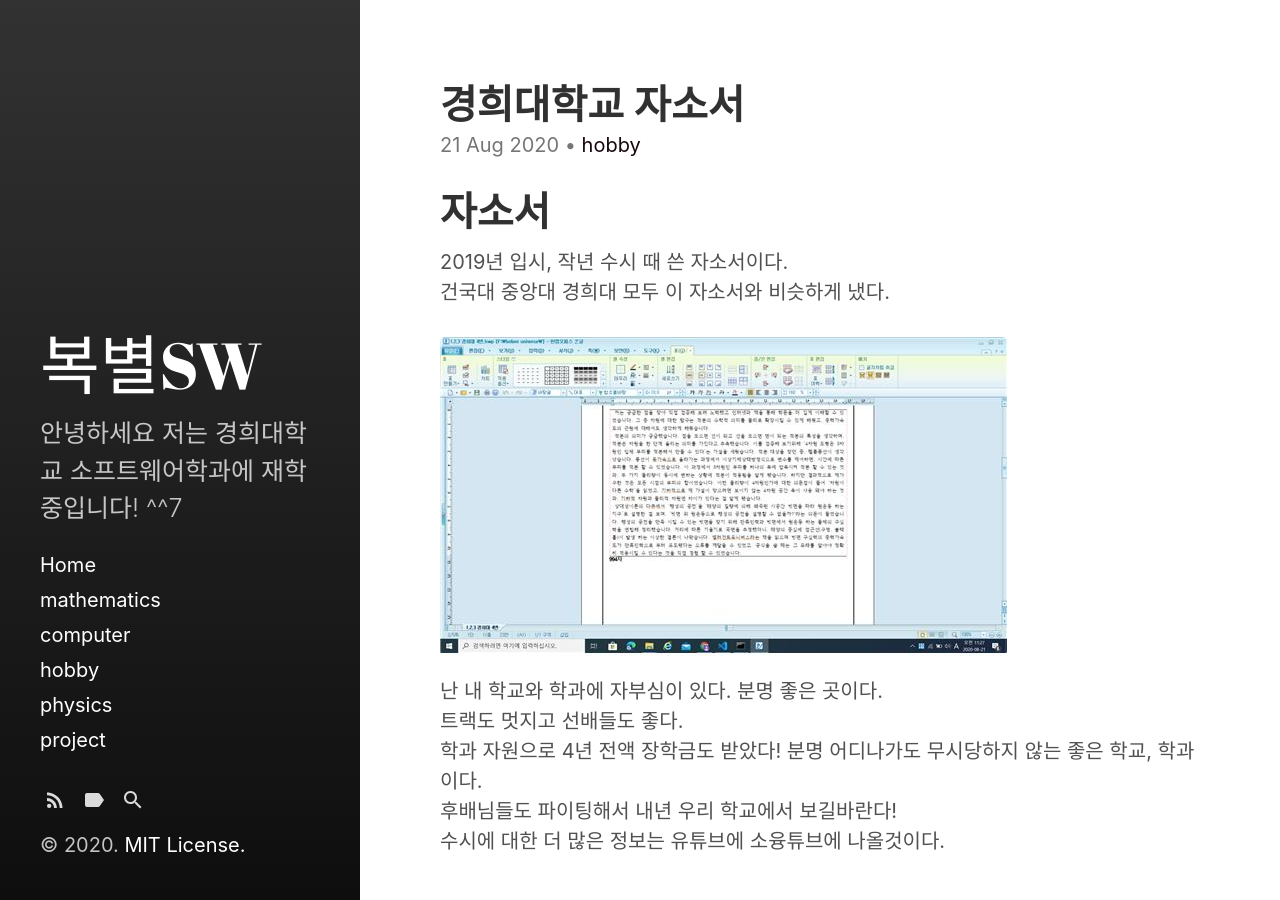
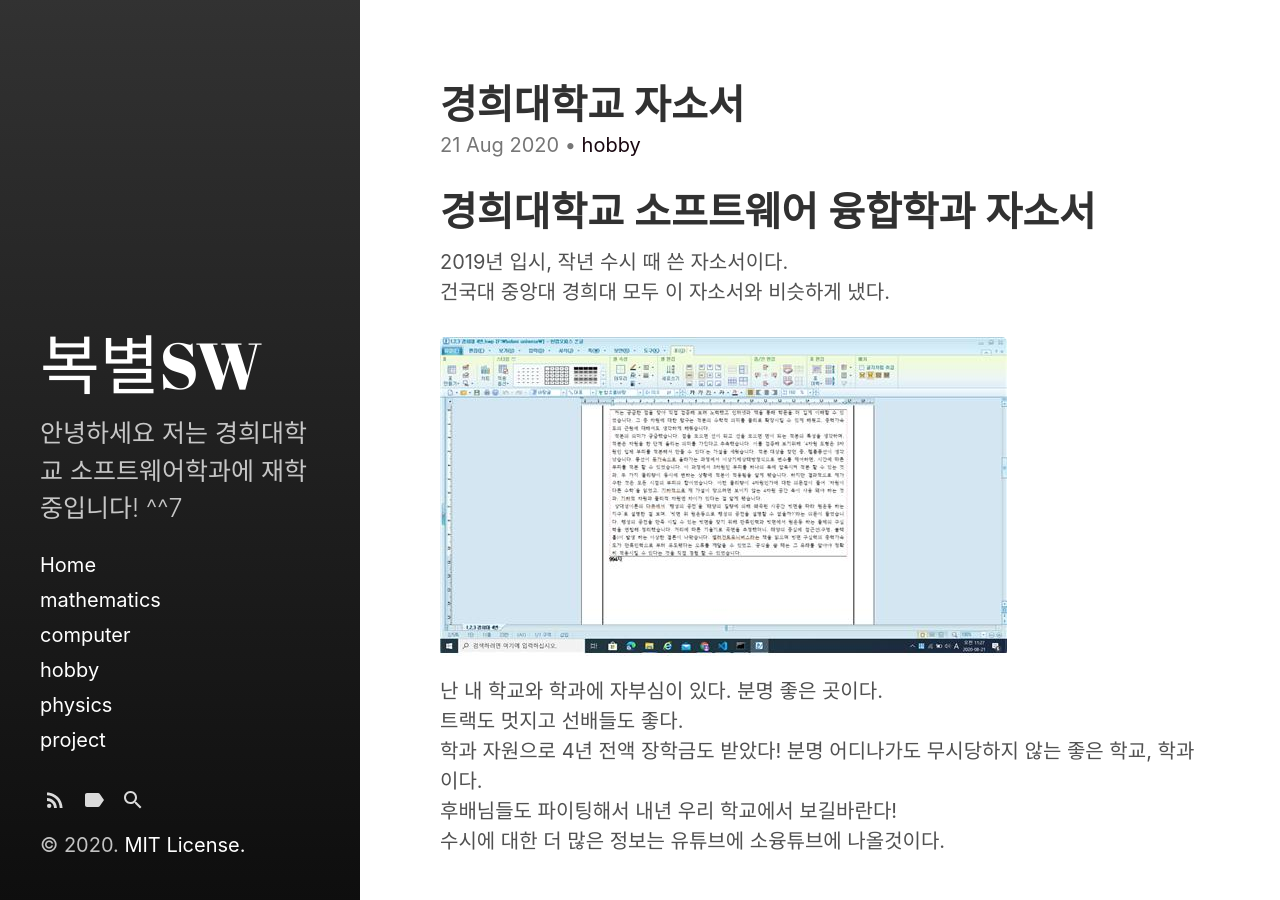
Before and after one commit to luckydipper/luckydipper.github.io, a Jekyll site: the page built from _posts/2020-08-21-jasoseo.md, in a window 1280 px wide and 900 px high. Built offline with Jekyll 4.4.1, drawn with Linux system fonts in a browser that asks for light colours.

Commit message:
fix post name

```diff
--- a/_posts/2020-08-21-jasoseo.md
+++ b/_posts/2020-08-21-jasoseo.md
@@ -11,7 +11,7 @@ tags:
 last_modified_at: 2020-08-21
 comments: true
 ---
-# 자소서
+# 경희대학교 소프트웨어 융합학과 자소서
 2019년 입시, 작년 수시 때 쓴 자소서이다.<br>
 건국대 중앙대 경희대 모두 이 자소서와 비슷하게 냈다.<br>
 <br>
```
